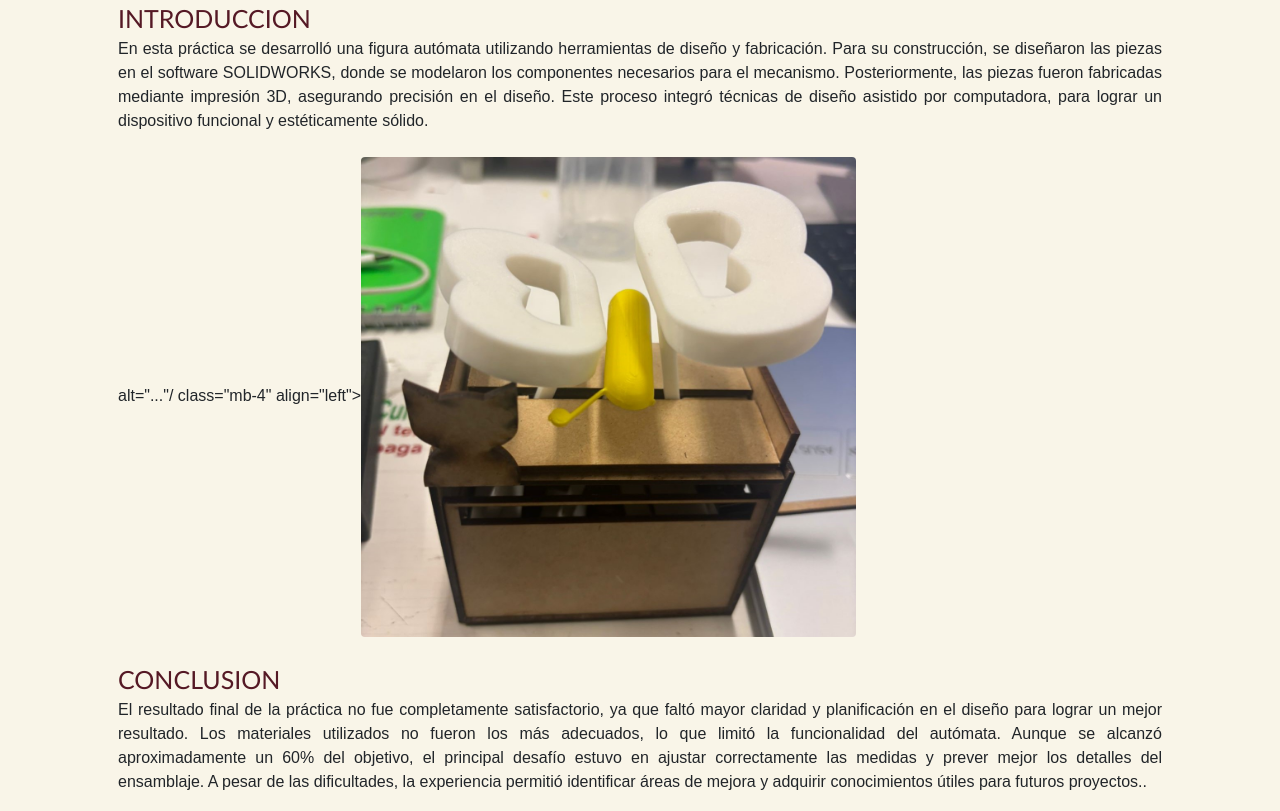
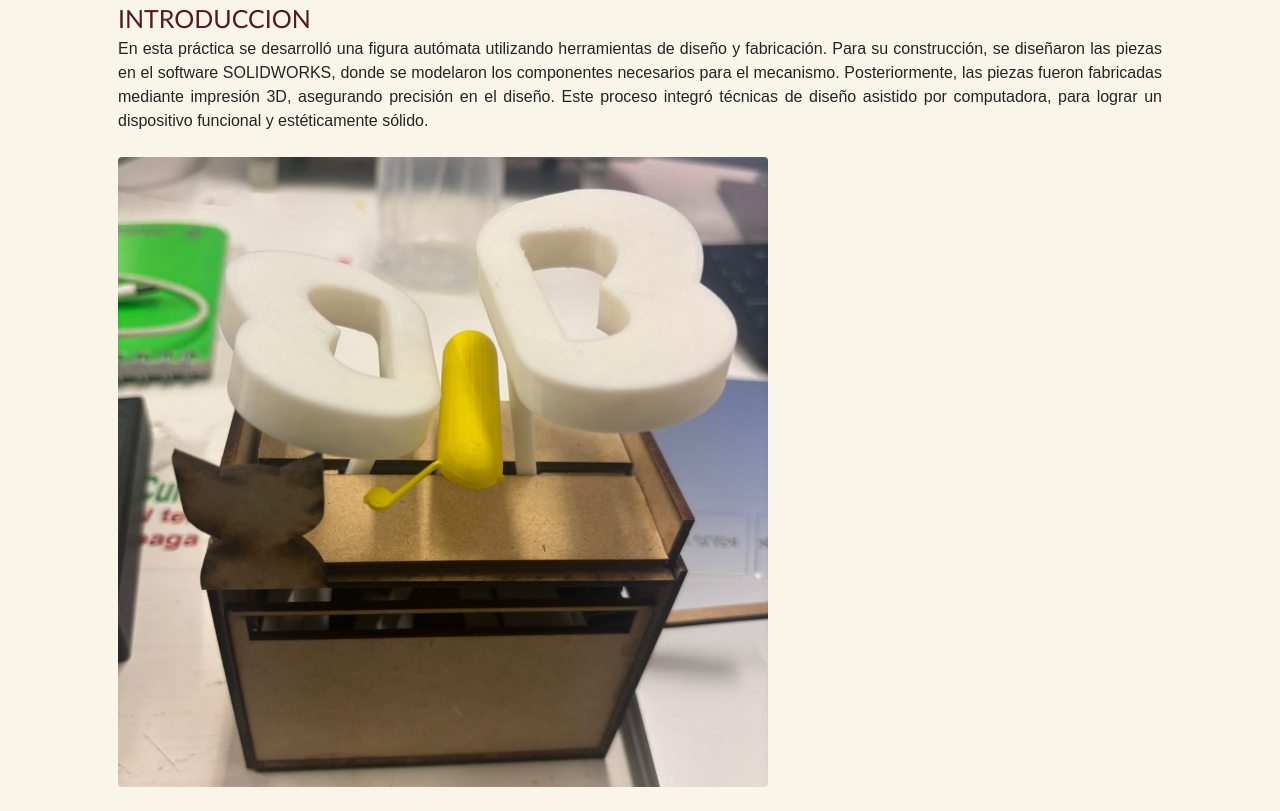
Before and after one commit to Vaniaaaaaaaaa666/Cuacuas-portafolio-main, a plain HTML site: page practica7/index.html in a window 1280 px wide. Shown: the part 9460-10271 px from the top of the page. Drawn offline with nearby package versions, Linux system fonts and the light colour scheme.

Commit message:
Update index.html

```diff
--- a/practica7/index.html
+++ b/practica7/index.html
@@ -302,9 +302,8 @@
                          SOLIDWORKS, donde se modelaron los componentes necesarios para el mecanismo. Posteriormente, las piezas
                          fueron fabricadas mediante impresión 3D, asegurando precisión en el diseño.
  Este proceso integró técnicas de diseño asistido por computadora, para lograr un dispositivo funcional y estéticamente sólido.</p>
-
-                    alt="..."/  class="mb-4" align="left"><img class="img-fluid rounded" width="495pxpx" src="img/mari.jpg"
-                        alt="..." /></figure>
+            <figure class="mb-4" align="" ><img class="img-fluid rounded" width="650px" src="img/mari.JPG" alt="..." />
+       </figure>
                  <p id="Conclusion">
                             <p class="fs-6 mb-4"></p><a style="font-size: 25px;
                         font-family: 'Gill Sans', 'Gill Sans MT', Calibri, 'Trebuchet MS', sans-serif;
```
